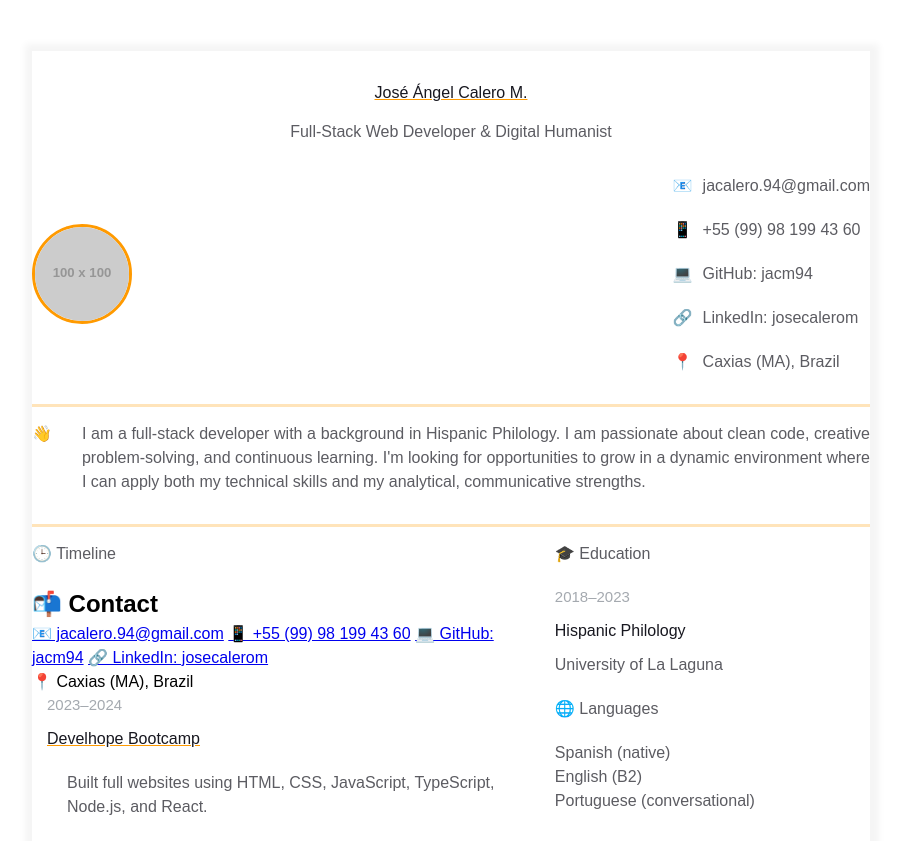
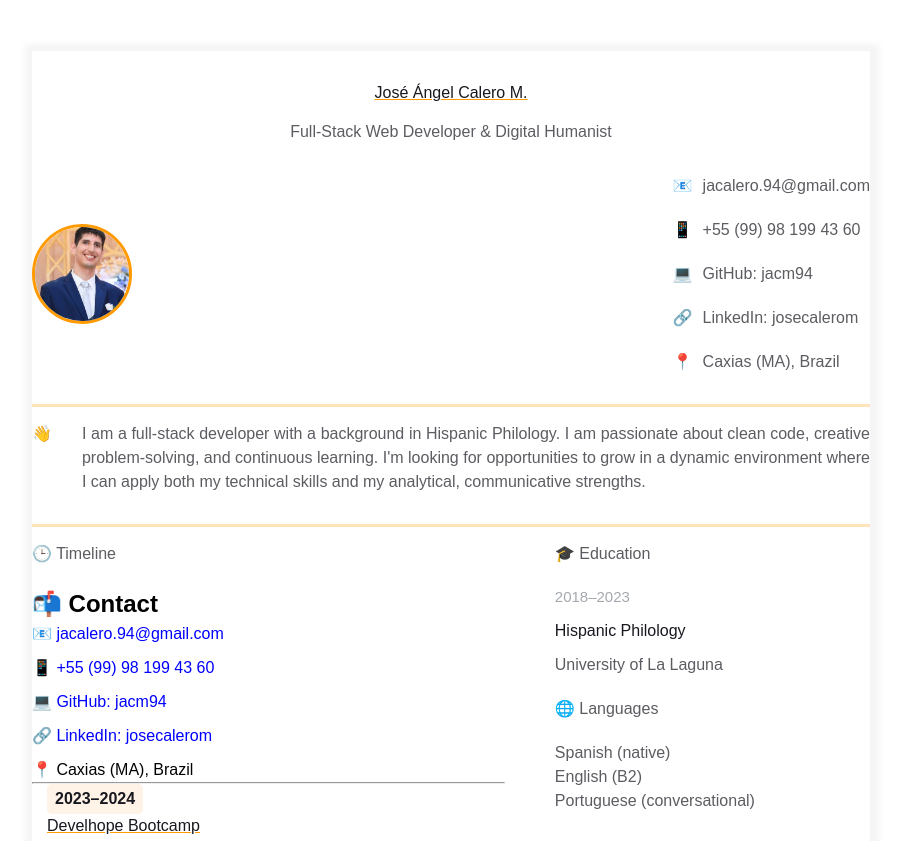
Before and after one commit to jacm94/homepage, a plain HTML site: page index.html in a window 1280 px wide. Shown: the top 841 px of the page, without its empty margins (189-1090 px from the left). Drawn offline with Linux system fonts and the light colour scheme; placeholder pictures from the web are drawn by us.

Commit message:
Last resume updates (photo and styles)

```diff
--- a/index.html
+++ b/index.html
@@ -19,25 +19,25 @@
             <div class="contact-info__block contact-info__block--center">
               <img
                 class="contact-info__avatar"
-                src="https://via.placeholder.com/100"
+                src="assets/avatar.jpg"
                 alt="José Ángel Calero"
               />
             </div>
             <div class="contact-info__block">
               <a
                 class="contact-info__item"
-                href="mailto:joseacalerom@gmail.com"
+                href="mailto:jacalero.94@gmail.com"
               >
                 <span class="contact-info__item-icon-wrapper">📧</span>
                 jacalero.94@gmail.com
               </a>
-              <a class="contact-info__item" href="tel:+34602498194">
+              <a class="contact-info__item" href="tel:+5599981994360">
                 <span class="contact-info__item-icon-wrapper">📱</span>
                 +55 (99) 98 199 43 60
               </a>
               <a
                 class="contact-info__item"
-                href="https://github.com/josecalerom"
+                href="https://github.com/jacm94"
                 target="_blank"
               >
                 <span class="contact-info__item-icon-wrapper">💻</span>
@@ -87,6 +87,7 @@
     <a href="https://www.linkedin.com/in/josecalerom" target="_blank">🔗 LinkedIn: josecalerom</a>
     <p>📍 Caxias (MA), Brazil</p>
   </div>
+  <hr>
             <div class="experiences__company-project">
               <div class="experiences__company-header-durability">
                 2023–2024
--- a/styles.css
+++ b/styles.css
@@ -121,6 +121,14 @@
   vertical-align: text-bottom;
 }
 
+/* Contact section below Timeline */
+.contact a {
+  display: block;
+  margin-bottom: 10px;
+  color: blue;
+  text-decoration: none;
+}
+
 .contact-info__avatar {
   border-radius: 50%;
   width: 100px;
@@ -179,10 +187,13 @@
 }
 
 .experiences__company-header-durability {
-    color: var(--durability-text-color);
-    text-align: left;
-    margin-bottom: 10px;
-    font-size: 15px;
+  background-color: #fff2e6; /* fondo suave tipo pastel */
+  color: #181820;
+  font-weight: bold;
+  font-size: 16px;
+  padding: 3px 8px;
+  border-radius: 5px;
+  display: inline-block;
 }
 
 .experiences__company-header-name {
```
Lines whose indentation alone changed are shown as unchanged.
